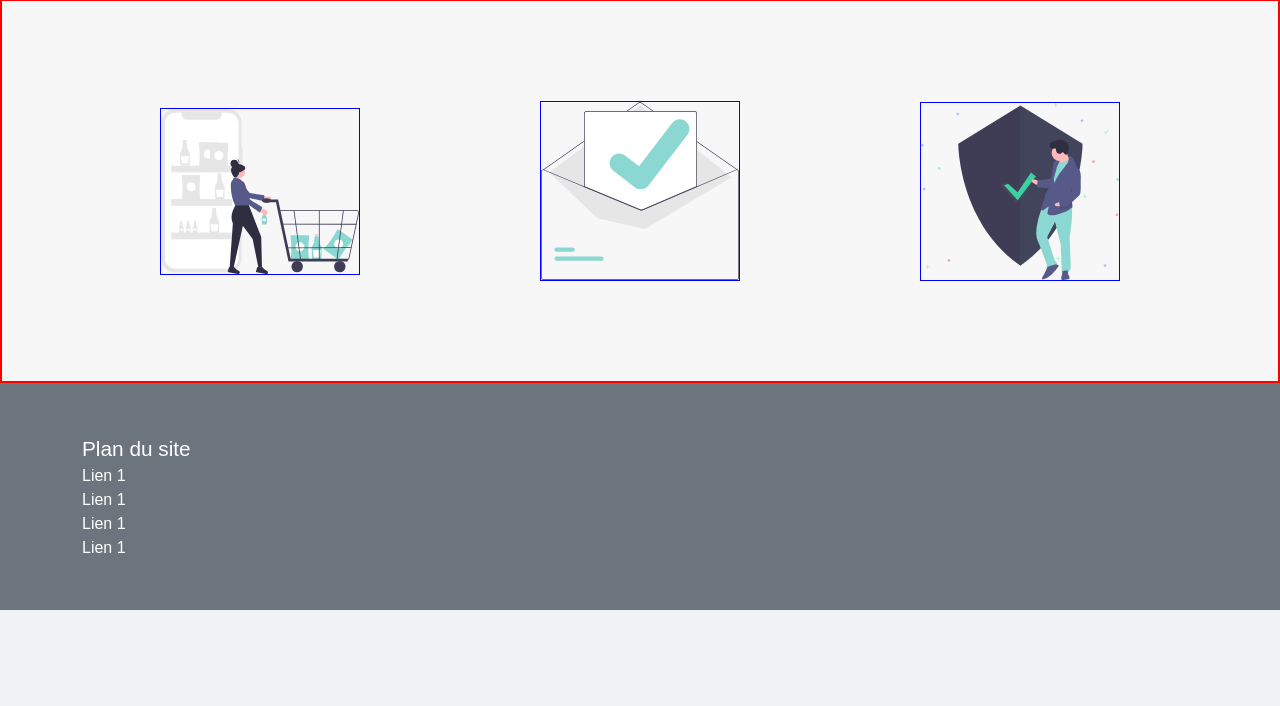
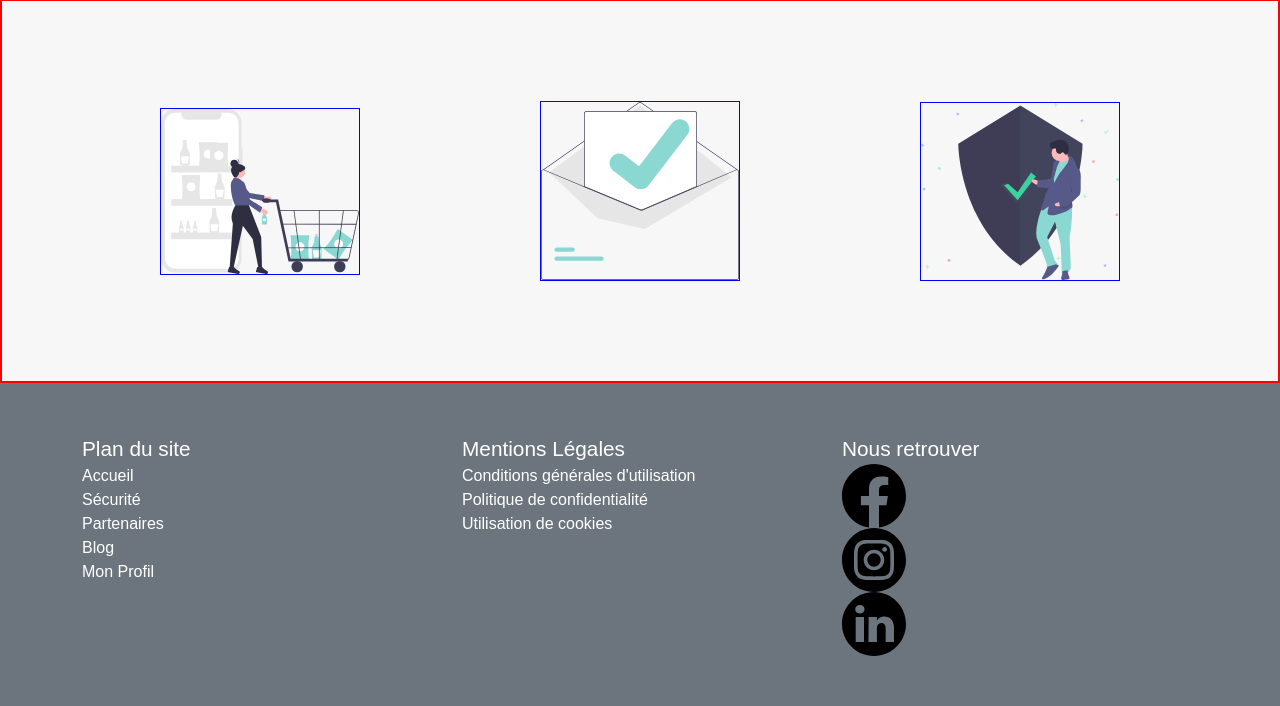
Before and after one commit to mrtcorentin/mspr-wis1, a PHP site: page / in a window 1280 px wide. Shown: the part 1339-2045 px from the top of the page. Before the commit the page ends 1949 px from the top, so only its background shows below. Run offline with PHP 8.4, Linux system fonts and the light colour scheme; some web fonts are replaced.

Commit message:
footer proto update 2

```diff
--- a/src/scss/layout/_footer.scss
+++ b/src/scss/layout/_footer.scss
@@ -23,8 +23,14 @@
           color: $primary;
           padding-left: 10px;
           transition: .2s ease padding-left;
+
         }
       }
+    img {
+      height: 4rem;
+      width: auto;
+
+    }
     }
   }
 }
--- a/template-parts/footer.php
+++ b/template-parts/footer.php
@@ -1,24 +1,72 @@
+<html lang="fr">
+<body>
 <footer id="footer">
+
     <div class="container">
-
+        <div class="row align-items-start">
+            <div class="col">
                 <span class="footer-title">Plan du site</span>
 
                 <ul>
                     <li>
-                <a href="">Lien 1</a>
+                        <a href="">Accueil</a>
                     </li>
                     <li>
-                <a href="">Lien 1</a>
+                        <a href="">Sécurité</a>
                     </li>
                     <li>
-                <a href="">Lien 1</a>
+                        <a href="">Partenaires</a>
                     </li>
                     <li>
-                <a href="">Lien 1</a>
+                        <a href="">Blog</a>
+                    </li>
+                    <li>
+                        <a href="">Mon Profil</a>
                     </li>
                 </ul>
+            </div>
 
+            <div class="col">
+                <span class="footer-title">Mentions Légales</span>
+
+                <ul>
+                    <li>
+                        <a href="">Conditions générales d'utilisation</a>
+                    </li>
+                    <li>
+                        <a href="">Politique de confidentialité</a>
+                    </li>
+                    <li>
+                        <a href="">Utilisation de cookies</a>
+                    </li>
+                </ul>
             </div>
+
+            <div class="col">
+                <span class="footer-title">Nous retrouver</span>
+
+                <ul>
+                    <li>
+                        <a href=""><img src="assets/svg/icon-facebook.svg"> </a>
+                    </li>
+                    <li>
+                        <a href=""><img src="assets/svg/icon-insta.svg"></a>
+                    </li>
+                    <li>
+                        <a href=""><img src="assets/svg/icon-linkedin.svg"></a>
+                    </li>
+                    <li>
+                        <a href=""></a>
+                    </li>
+                    <li>
+                        <a href=""></a>
+                    </li>
+                </ul>
+            </div>
+        </div>
+
+
+
 </footer>
 
 <script src="assets/js/app.js"></script>
```
Also changed, not shown: assets/css/app.css. Lines whose indentation alone changed are shown as unchanged.
